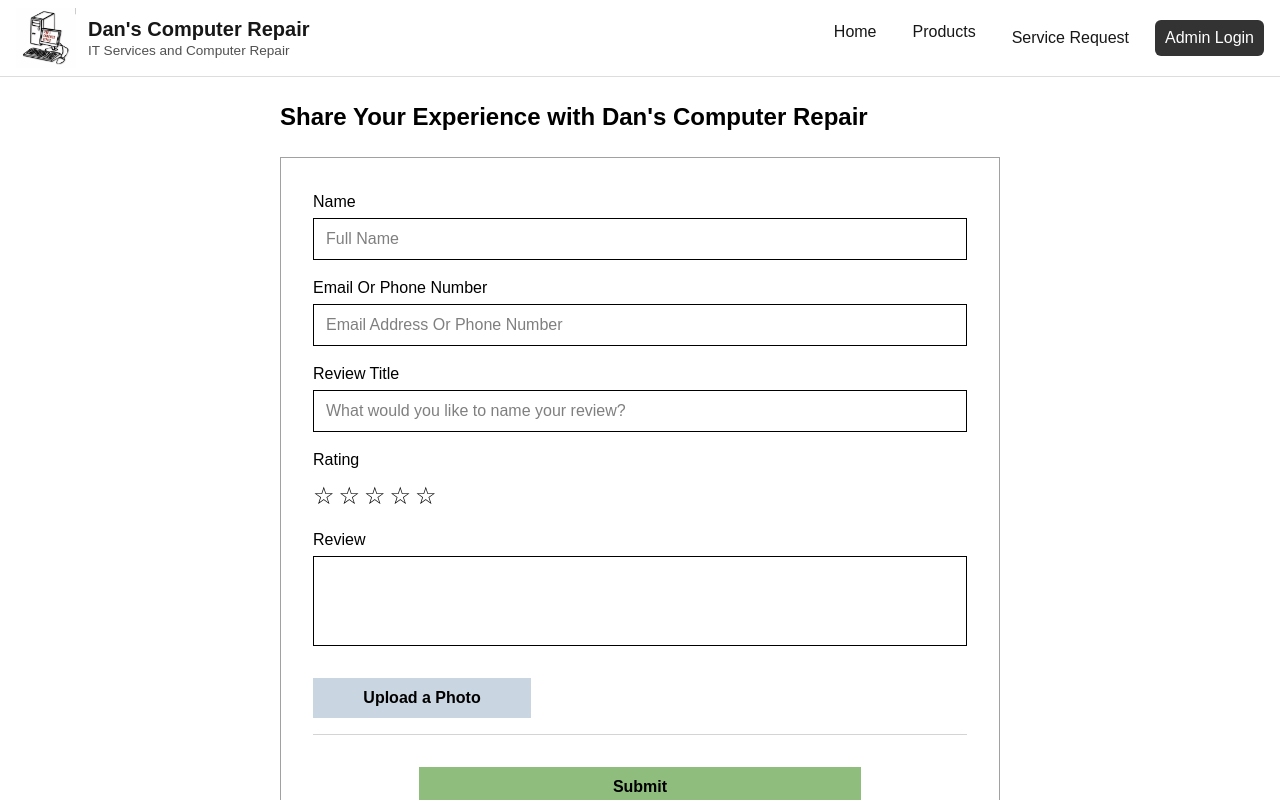
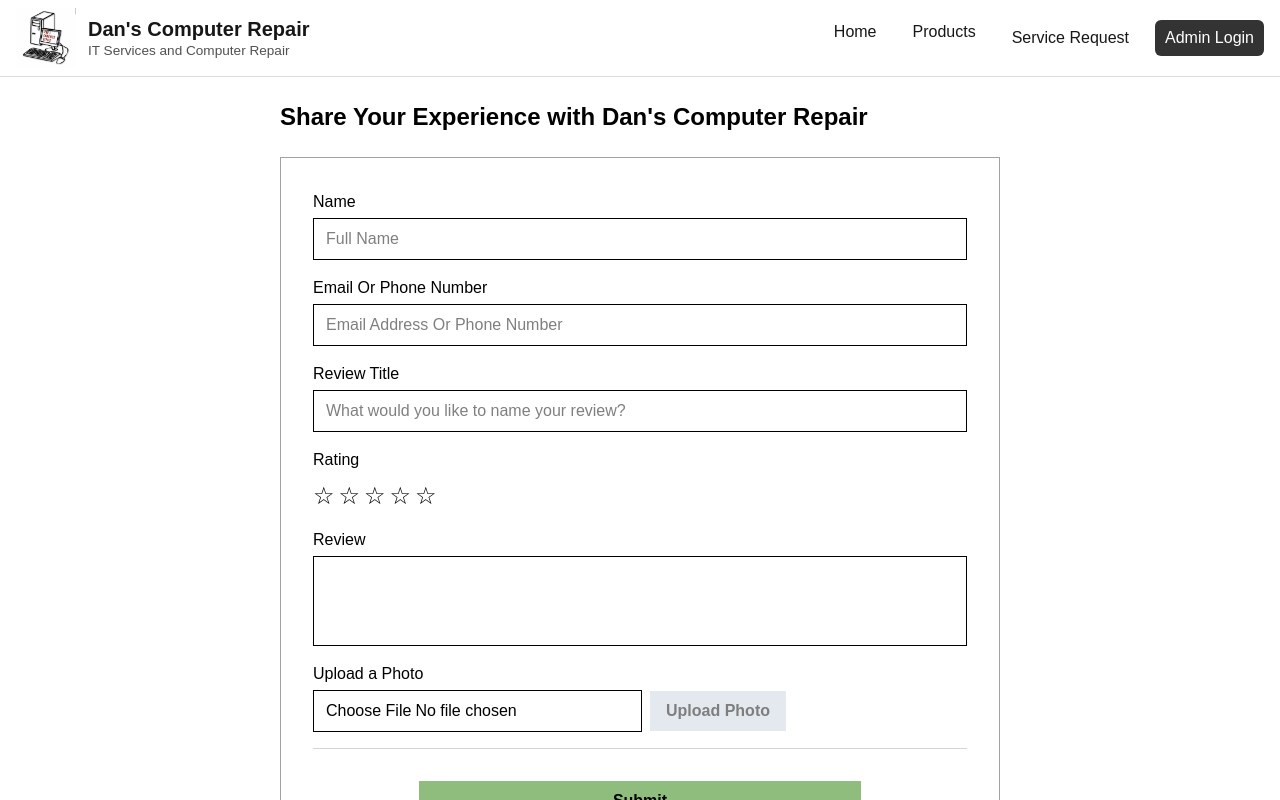
Before and after one commit to BrandonMLeyva/DansComputerRepair, a Next.js app: page /review-form in a window 1280 px wide. Shown: the top 800 px of the page. Built offline with nearby package versions, Linux system fonts and the light colour scheme; no server answers.

Commit message:
DC-597, DC-598, DC-599 Allows user to click Choose file to select an image from their device. Clicking upload photo sends the photo to the supabase bucket. Get photoUrl and store with other review information

```diff
--- a/src/app/review-form/page.js
+++ b/src/app/review-form/page.js
@@ -7,6 +7,15 @@ export default function ReviewFormPage() {
     process.env.NEXT_PUBLIC_SUPABASE_URL,
     process.env.NEXT_PUBLIC_SUPABASE_ANON_KEY
   );
+
+  const [successMessage, setSuccessMessage] = useState("");
+  const [errorMessage, setErrorMessage] = useState("");
+
+  const [file, setFile] = useState(null);
+  const [photoUrl, setPhotoUrl] = useState(null);
+  const [uploading, setUploading] = useState(false);
+
+  const [hover, setHover] = useState(null);
 
   const [formData, setFormData] = useState({
     name: "",
@@ -26,6 +35,7 @@ export default function ReviewFormPage() {
 
   const handleSubmit = async (e) => {
     e.preventDefault();
+
     const { data, error } = await supabase.from("reviews").insert([
       {
         name: formData.name,
@@ -33,6 +43,7 @@ export default function ReviewFormPage() {
         reviewTitle: formData.reviewTitle,
         rating: formData.rating,
         reviewText: formData.reviewText,
+        photoUrl: photoUrl || null,
       },
     ]);
 
@@ -57,10 +68,30 @@ export default function ReviewFormPage() {
     }, 10000);
   };
 
-  const [successMessage, setSuccessMessage] = useState("");
-  const [errorMessage, setErrorMessage] = useState("");
+  const handlePhotoUpload = async () => {
+    if (!file) return;
+    setUploading(true);
 
-  const [hover, setHover] = useState(null);
+    const fileExt = file.name.split(".").pop();
+    const fileName = `${Date.now()}.${fileExt}`;
+
+    const { data, error } = await supabase.storage
+      .from("reviews-photos")
+      .upload(fileName, file);
+
+    if (error) {
+      console.error("Upload error:", error);
+      setErrorMessage("Photo upload failed. Please try again.");
+    }
+
+    const { data: publicData } = supabase.storage
+      .from("reviews-photos")
+      .getPublicUrl(fileName);
+    setPhotoUrl(publicData.publicUrl);
+    setUploading(false);
+  };
+
+
 
   return (
     <main className="min-h-screen bg-white text-black">
@@ -152,13 +183,35 @@ export default function ReviewFormPage() {
               />
             </div>
 
-            <div className="mt-8">
-              <button
-                type="button"
-                className="w-1/3 bg-slate-300 text-black font-bold py-2 hover:bg-slate-400"
-              >
-                Upload a Photo
-              </button>
+            <div className="mb-4">
+              <label className="block text-med mb-1">Upload a Photo</label>
+              <div className="flex items-center gap-2">
+                <input
+                  type="file"
+                  accept="image/*"
+                  onChange={(e) => setFile(e.target.files[0])}
+                  className="border border-black px-3 py-2"
+                />
+                <button
+                  type="button"
+                  onClick={handlePhotoUpload}
+                  disabled={!file || uploading}
+                  className="bg-slate-300 text-black font-bold px-4 py-2 hover:bg-slate-400 disabled:opacity-50"
+                >
+                  {uploading ? "Uploading..." : "Upload Photo"}
+                </button>
+              </div>
+
+              {photoUrl && (
+                <div className="mt-2">
+                  <img
+                    src={photoUrl}
+                    alt="Uploaded preview"
+                    className="w-32 h-32 object-cover border"
+                  />
+                  <p className="text-sm text-green-700 mt-1"> Uploaded successfully!</p>
+                </div>
+              )}
             </div>
 
             <div className="border-t border-neutral-300 p-6 md:p-8">
```
